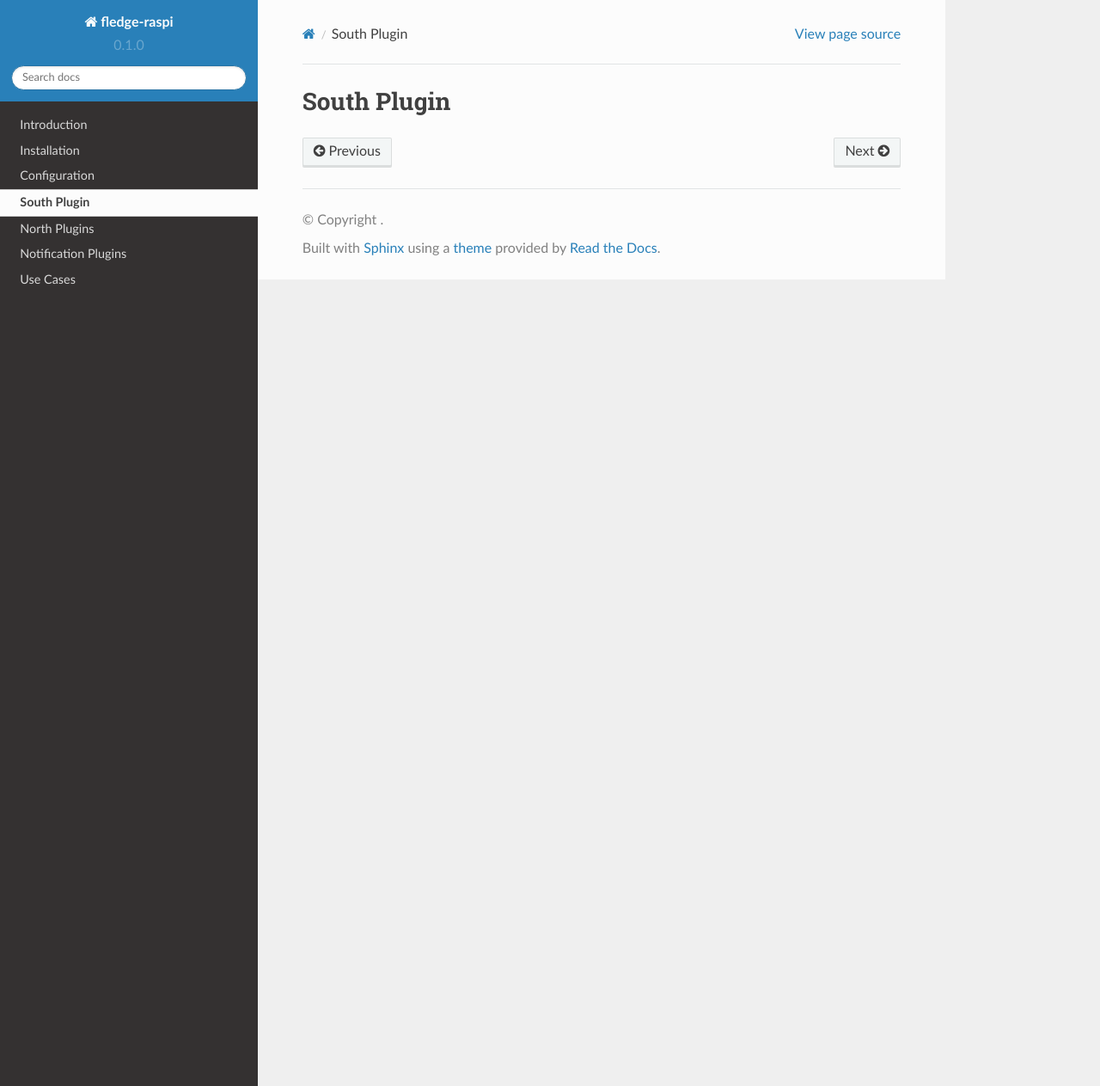
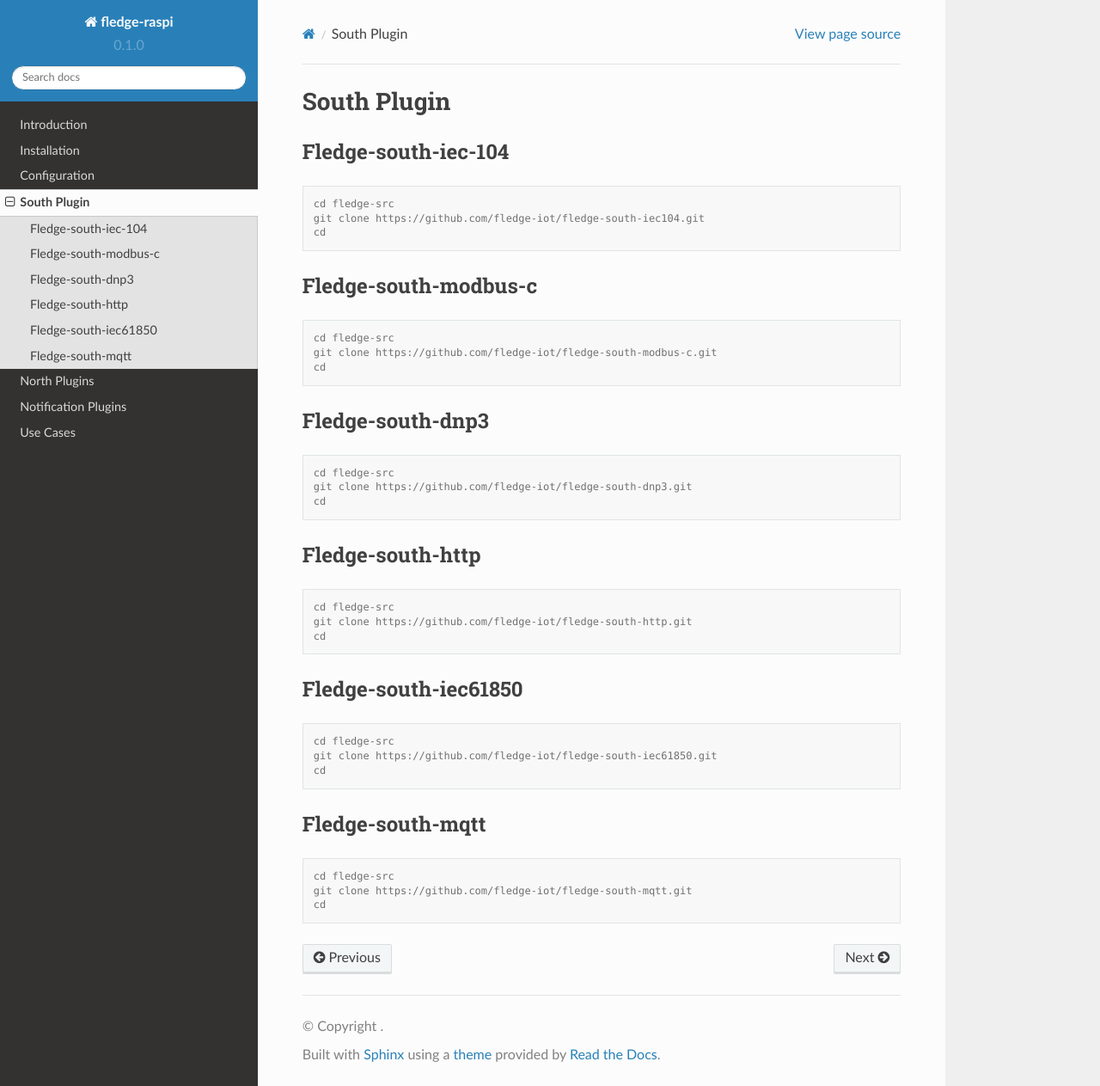
Before and after one commit to 19914039/fledgeDoc, a Sphinx documentation site: the page built from docs/source/south_plugin.rst, in a window 1280 px wide and 1263 px high. Shown: the whole window at 86% size. Built offline with Sphinx 7.4.7 and the Read the Docs theme 2.0.0, drawn with Linux system fonts in a browser that asks for light colours.

Commit message:
Update south_plugin.rst

```diff
--- a/docs/source/south_plugin.rst
+++ b/docs/source/south_plugin.rst
@@ -1,2 +1,56 @@
 South Plugin
 ======
+
+Fledge-south-iec-104
+-------
+
+.. code-block:: console
+
+  cd fledge-src
+  git clone https://github.com/fledge-iot/fledge-south-iec104.git
+  cd
+
+Fledge-south-modbus-c
+-------
+
+.. code-block:: console
+
+  cd fledge-src
+  git clone https://github.com/fledge-iot/fledge-south-modbus-c.git
+  cd
+
+Fledge-south-dnp3
+-------
+
+.. code-block:: console
+
+  cd fledge-src
+  git clone https://github.com/fledge-iot/fledge-south-dnp3.git
+  cd
+
+Fledge-south-http
+-------
+
+.. code-block:: console
+
+  cd fledge-src
+  git clone https://github.com/fledge-iot/fledge-south-http.git
+  cd
+
+Fledge-south-iec61850
+-------
+
+.. code-block:: console
+
+  cd fledge-src
+  git clone https://github.com/fledge-iot/fledge-south-iec61850.git
+  cd
+
+Fledge-south-mqtt
+-------
+
+.. code-block:: console
+
+  cd fledge-src
+  git clone https://github.com/fledge-iot/fledge-south-mqtt.git
+  cd
```
